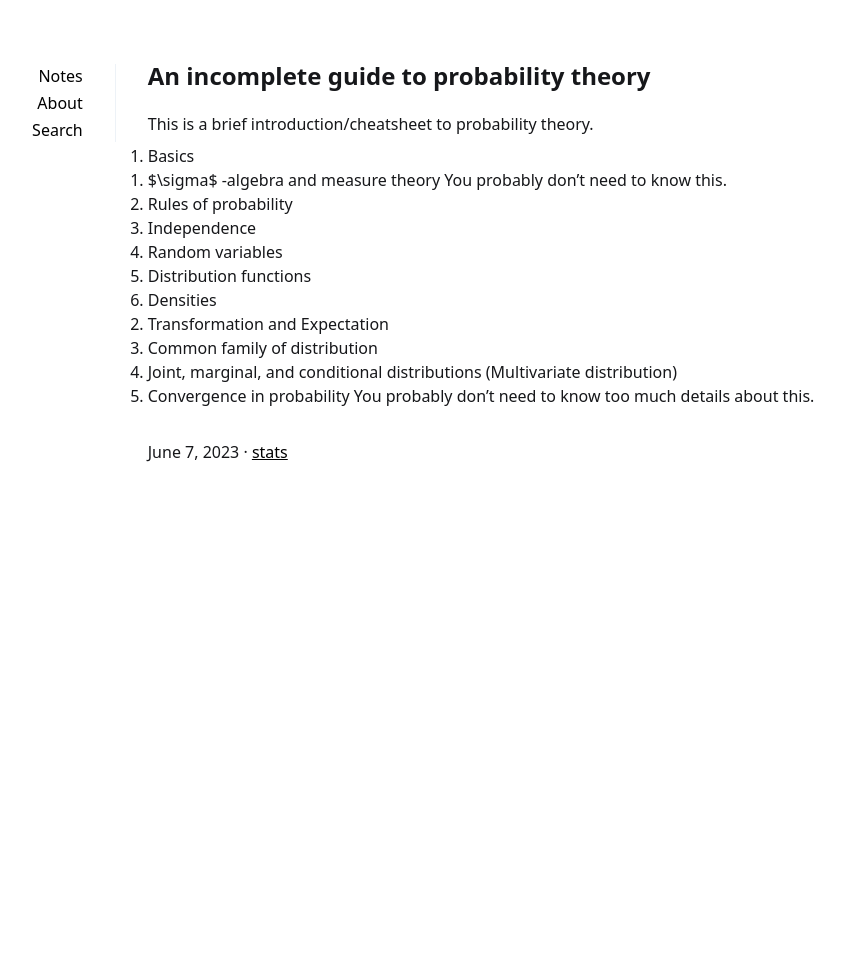
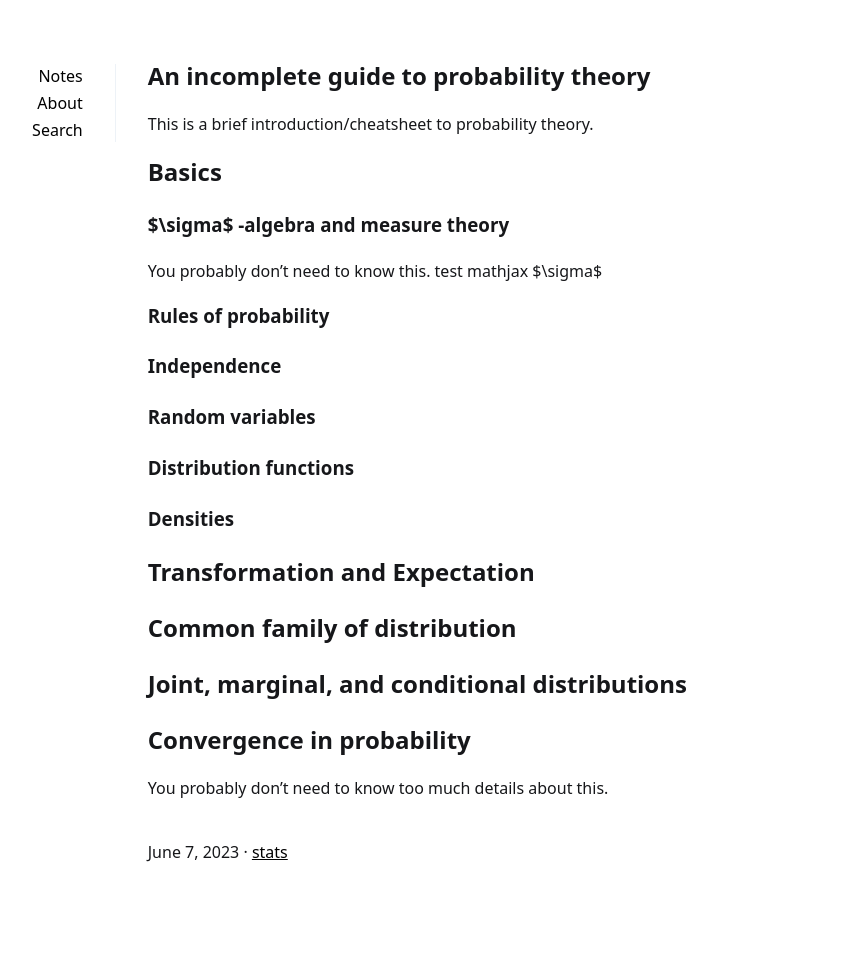
Before and after one commit to acneyouth1996/notes, a Jekyll site: the page built from _posts/2023-06-07-prob-theory.md, in a window 1280 px wide. Shown: the whole page, without its empty margins (205-1049 px from the left). Built offline with Jekyll 4.4.1, drawn with Linux system fonts in a browser that asks for light colours; before the commit the page ends 900 px from its top, so only the background shows below that.

Commit message:
new post

```diff
--- a/_posts/2023-06-07-prob-theory.md
+++ b/_posts/2023-06-07-prob-theory.md
@@ -14,16 +14,17 @@ render_with_liquid: true
 This is a brief introduction/cheatsheet to probability theory.
 
 
-1. Basics
-    1. $\sigma$ -algebra and measure theory
-        You probably don't need to know this.
-    2. Rules of probability
-    3. Independence
-    4. Random variables
-    5. Distribution functions
-    6. Densities
-2. Transformation and Expectation
-3. Common family of distribution
-4. Joint, marginal, and conditional distributions (Multivariate distribution)
-5. Convergence in probability
-    You probably don't need to know too much details about this.
+## Basics
+### $\sigma$ -algebra and measure theory
+You probably don't need to know this.
+test mathjax $\sigma$
+### Rules of probability
+### Independence
+### Random variables
+### Distribution functions
+### Densities
+## Transformation and Expectation
+## Common family of distribution
+## Joint, marginal, and conditional distributions
+## Convergence in probability
+You probably don't need to know too much details about this.
```
Also changed, not shown: 7 other files.
